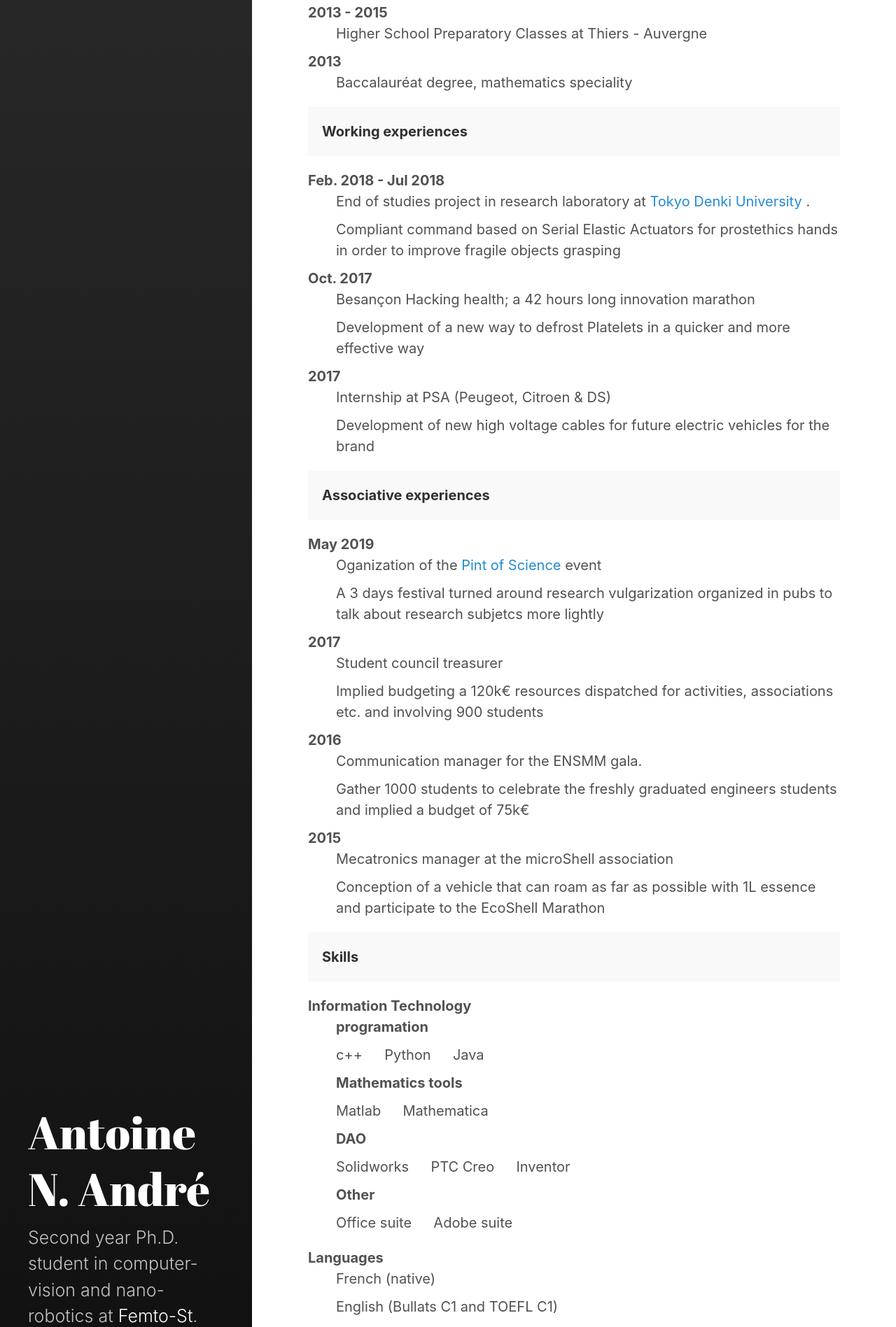
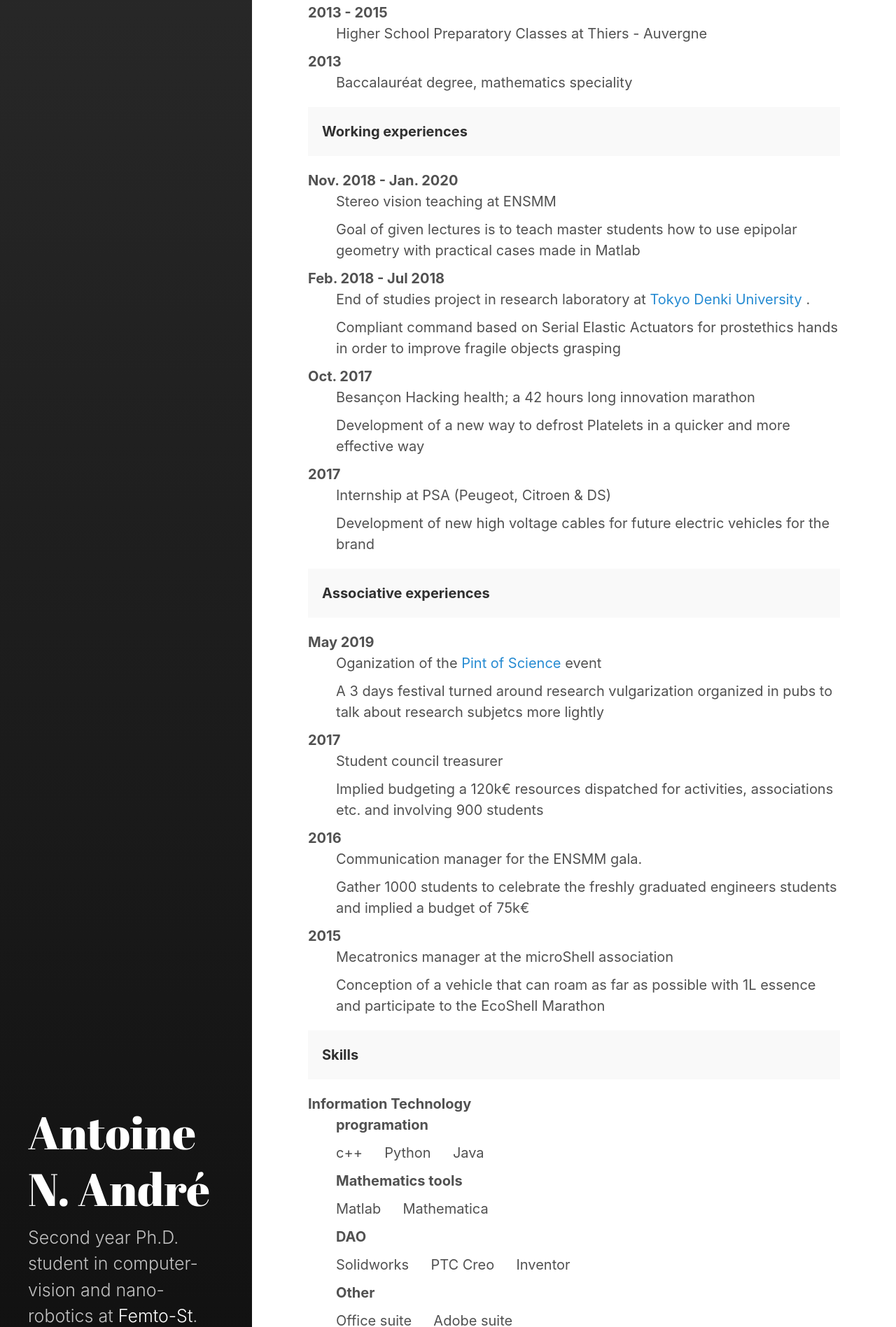
Before and after one commit to AntoineAndre/antoineandre.github.io, a Jekyll site: the page built from category/resume.md, in a window 1280 px wide. Shown: the part 937-2834 px from the top of the page at 70% size. Built offline with Jekyll 4.4.1, drawn with Linux system fonts in a browser that asks for light colours; nearby versions of some CDN libraries; Markdown is read by kramdown in place of the engine named in the settings.

Commit message:
Add files via upload

```diff
--- a/category/resume.md
+++ b/category/resume.md
@@ -49,6 +49,9 @@ category : resume
 </p>
 
 <dl>
+  <dt> Nov. 2018 - Jan. 2020 </dt>
+    <dd> Stereo vision teaching at ENSMM </dd>
+    <dd> Goal of given lectures is to teach master students how to use epipolar geometry with practical cases made in Matlab </dd>
   <dt> Feb. 2018 - Jul 2018 </dt>
     <dd> End of studies project in research laboratory at <A HREF = "https://www.dendai.ac.jp/en"> Tokyo Denki University </A>. </dd>
     <dd> Compliant command based on Serial Elastic Actuators for prostethics hands in order to improve fragile objects grasping </dd>
```
